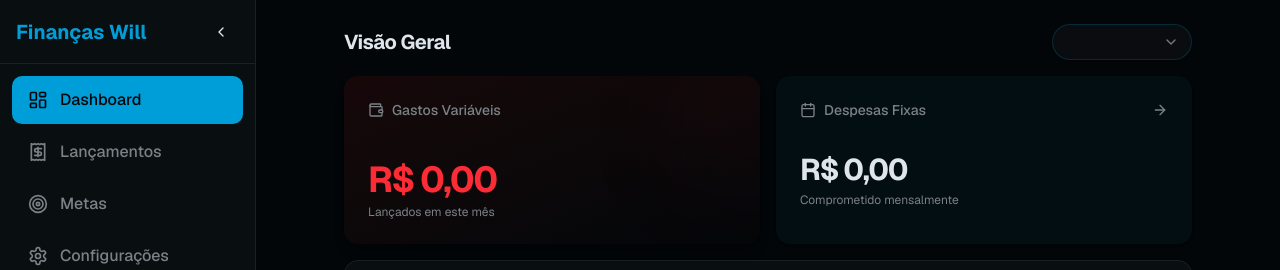
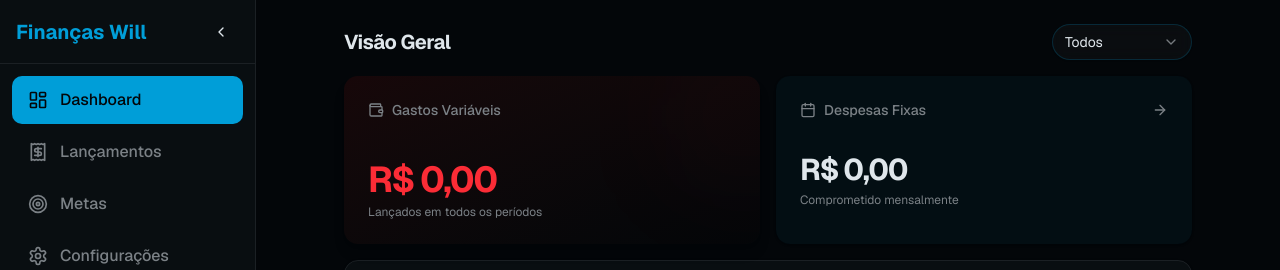
Before and after one commit to will-aam/personal-finance-app, a Next.js app: page / in a window 1280 px wide. Shown: the top 270 px of the page. Built offline with nearby package versions, Linux system fonts and the light colour scheme; no server answers; the database is empty.

Commit message:
feat: update initial state of mesSelecionado in Dashboard component to 'todos'

```diff
--- a/components/dashboard.tsx
+++ b/components/dashboard.tsx
@@ -28,9 +28,8 @@ interface DashboardProps {
 }
 
 export default function Dashboard({ onNavigate }: DashboardProps) {
-  const [mesSelecionado, setMesSelecionado] = useState(
-    new Date().toISOString().slice(0, 7)
-  );
+  const [mesSelecionado, setMesSelecionado] = useState("todos");
+
   const [loading, setLoading] = useState(true);
 
   const [totalDespesas, setTotalDespesas] = useState(0);
```
